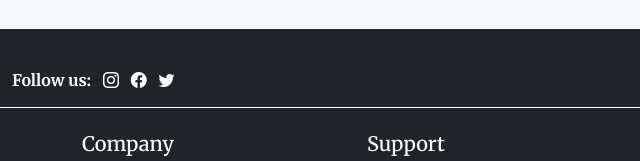
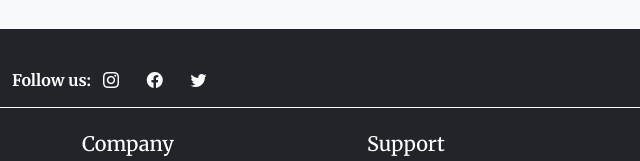
Before and after one commit to Rhanaji/innotech_portfolio, a plain HTML site: page index.html in a window 1280 px wide. Shown: the part 2770-2931 px from the top of the page, 0-640 px from the left. Drawn offline with nearby package versions, Linux system fonts and the light colour scheme.

Commit message:
Completed InnoTech Portfolio homepage

```diff
--- a/index.html
+++ b/index.html
@@ -195,9 +195,9 @@
                         <!-- Social media -->
                         <div>
                             <span class="me-2 fw-bold">Follow us:</span>
-                            <a href="#" class="text-white me-2" aria-label="Instagram"><i class="bi bi-instagram"></i></a>
-                            <a href="#" class="text-white me-2" aria-label="Facebook"><i class="bi bi-facebook"></i></a>
-                            <a href="#" class="text-white" aria-label="Twitter"><i class="bi bi-twitter"></i></a>
+                            <a href="#" class="text-white me-4" aria-label="Instagram"><i class="bi bi-instagram"></i></a>
+                            <a href="#" class="text-white me-4" aria-label="Facebook"><i class="bi bi-facebook"></i></a>
+                            <a href="#" class="text-white me-4" aria-label="Twitter"><i class="bi bi-twitter"></i></a>
                         </div>
                         <!-- Language globe dropdown -->
                         <div class="dropdown">
```
